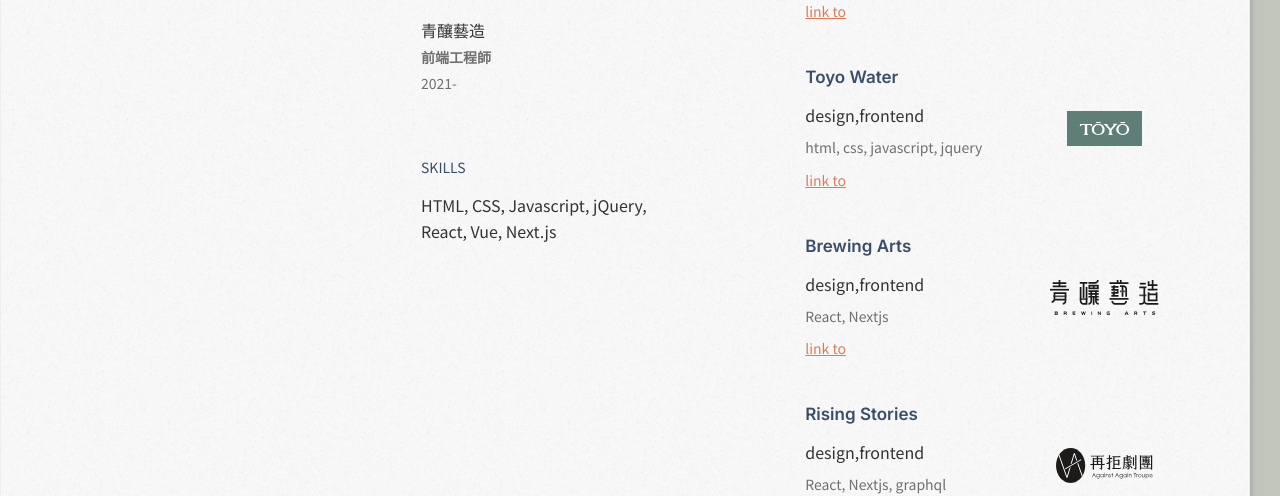
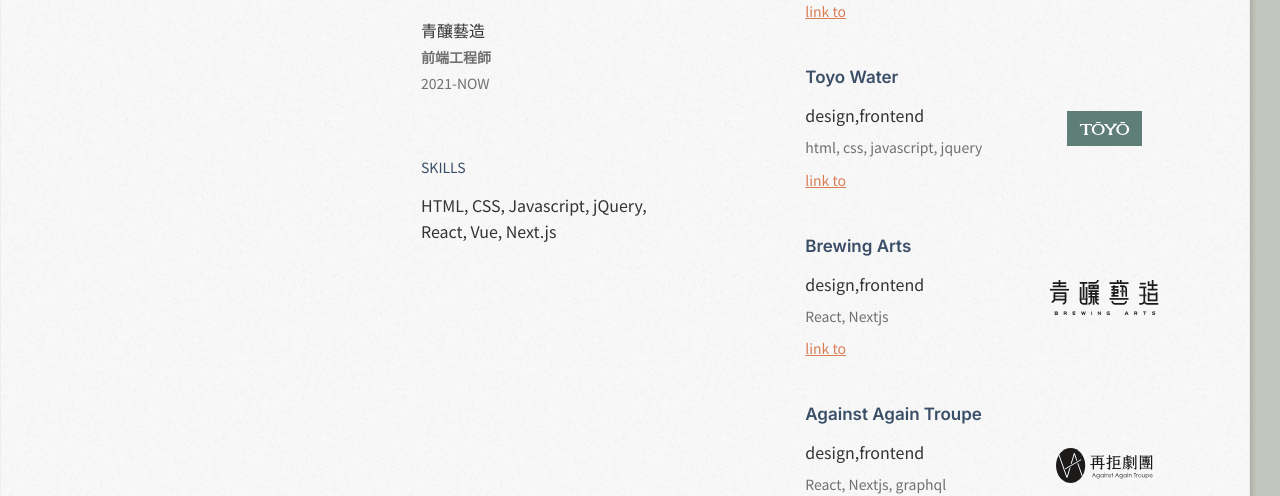
Before and after one commit to Chuliying/chuliying, a Next.js app: page / in a window 1280 px wide. Shown: the part 616-1112 px from the top of the page. Built offline with nearby package versions, Linux system fonts and the light colour scheme.

Commit message:
info update

```diff
--- a/src/components/About.tsx
+++ b/src/components/About.tsx
@@ -31,7 +31,7 @@
                 <p>
                     青釀藝造<span>前端工程師</span>
                     <span className="time">
-                        2021-
+                        2021-NOW
                     </span>
                 </p>
             </div>
--- a/src/components/Works.tsx
+++ b/src/components/Works.tsx
@@ -48,7 +48,7 @@
     },
     {
         link: 'https://againstagain.com/',
-        company: 'Rising Stories',
+        company: 'Against Again Troupe',
         jr: 'design,frontend',
         skills: 'React, Nextjs, graphql',
         logo: require('../../public/images/logo/aat.svg')
```
